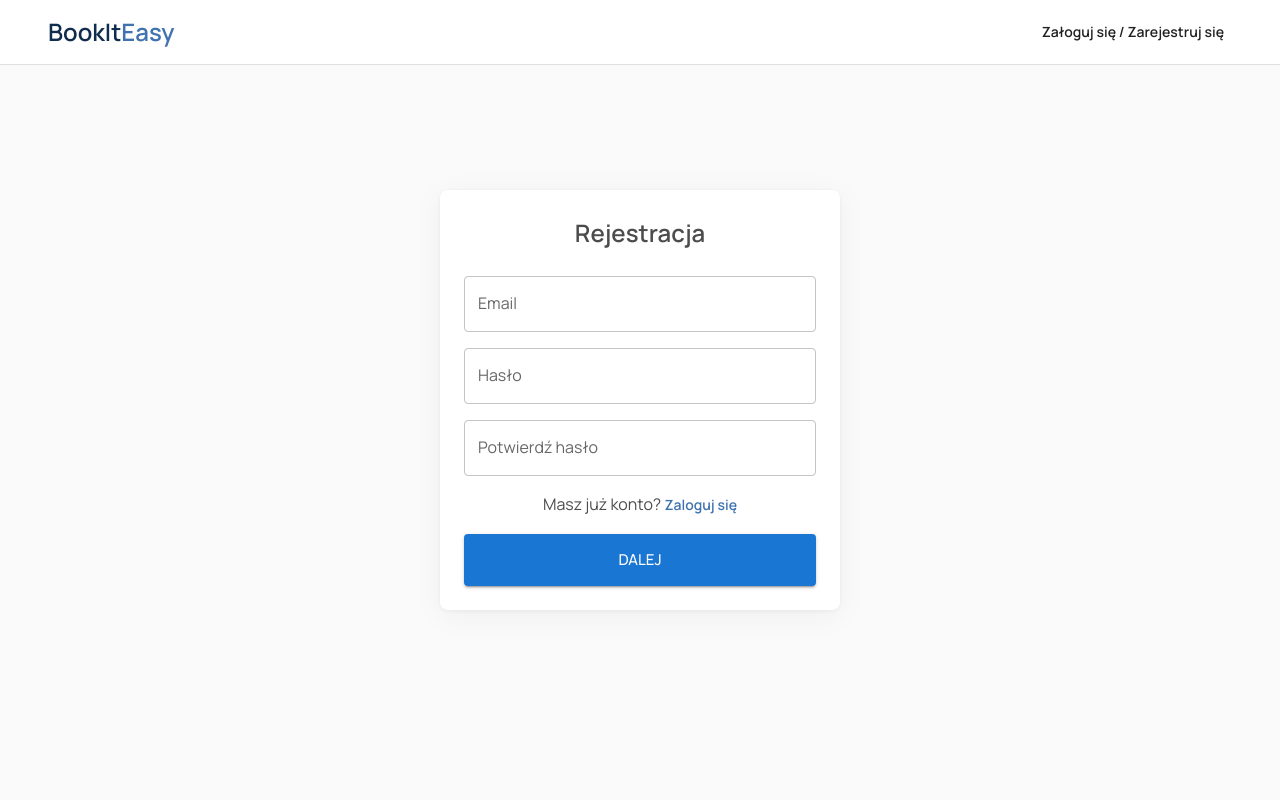
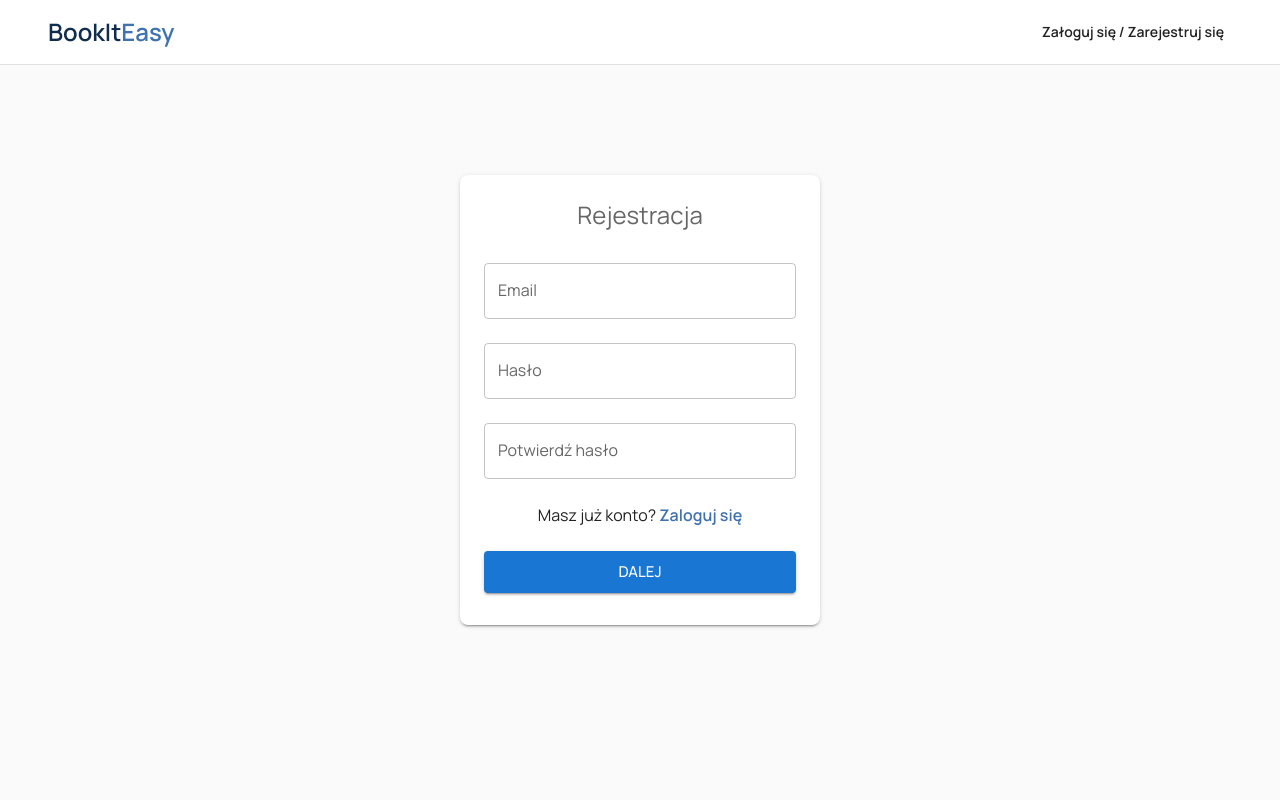
Before and after one commit to Daniruu/booking-service-frontend, a React (Create React App) app: page /register in a window 1280 px wide. Shown: the top 800 px of the page. Built offline with nearby package versions, Linux system fonts and the light colour scheme; no server answers.

Commit message:
Update: Login and Register forms updated

```diff
--- a/src/pages/Login/LoginForm/LoginForm.css
+++ /dev/null
@@ -1,36 +0,0 @@
-.login-form-container {
-    display: flex;
-    flex-direction: column;
-    align-items: center;
-    width: 400px;
-    padding: var(--spacing-lg);
-    background-color: #fff;
-    border-radius: var(--border-radius-base);
-    box-shadow: var(--box-shadow-medium);
-}
-
-.login-form-container h2 {
-    margin-bottom: var(--spacing-lg);
-}
-
-.login-form-container a {
-    font-size: var(--font-size-sm);
-}
-
-.login-form-container p {
-    margin: 0;
-}
-
-.login-form {
-    display: flex;
-    flex-direction: column;
-    align-items: center;
-    gap: var(--spacing-md);
-    width: 100%;
-}
-
-.login-form button {
-    height: 52px;
-    width: 100%;
-    font-family: var(--font-family-base);
-}
--- a/src/pages/Login/LoginPage/LoginPage.js
+++ b/src/pages/Login/LoginPage/LoginPage.js
@@ -2,33 +2,26 @@ import React from 'react';
 import { useNavigate } from 'react-router-dom';
 import { useAuth } from '../../../context/AuthContext';
 import { useUser } from '../../../context/UserContext';
-import { useNotification } from '../../../context/NotificationContext';
+import { Box, Container } from '@mui/material';
 import LoginForm from '../LoginForm/LoginForm';
-import './LoginPage.css';
-import WideContainer from '../../../components/layout/WideContainer/WideContainer';
-import { Box, Container, Toolbar } from '@mui/material';
 
 const LoginPage = () => {
     const { login } = useAuth();
-    const { showNotification } = useNotification();
     const { fetchUserData } = useUser();
     const navigate = useNavigate();
 
-    const handleLoginSubmit = async (credentials) => {
-        try {
-            await login(credentials);
+    const handleLogin = async (loginDto) => {
+        const isLoggedIn = await login(loginDto);
+        if (isLoggedIn) {
             await fetchUserData();
             navigate('/');
-        } catch (error) {
-            console.error(error);
-            showNotification('Bąd przy logowaniu', error.message, 'error');
         }
-    }
+    };
 
     return (
         <Container>
             <Box sx={{ display: 'flex', alignItems: 'center', justifyContent: 'center', height: '100vh' }}>
-                <LoginForm onSubmit={handleLoginSubmit} />
+                <LoginForm onSubmit={handleLogin} />
             </Box>
         </Container>
     );
--- a/src/pages/Register/RegisterForm/RegisterForm.css
+++ /dev/null
@@ -1,43 +0,0 @@
-.register-form-container {
-    position: relative;
-    display: flex;
-    flex-direction: column;
-    align-items: center;
-    width: 400px;
-    padding: var(--spacing-lg);
-    background-color: #fff;
-    border-radius: var(--border-radius-base);
-    box-shadow: var(--box-shadow-medium);
-}
-
-.register-form-container h2 {
-    margin-bottom: var(--spacing-lg);
-}
-
-.register-form-container a {
-    font-size: var(--font-size-sm);
-}
-
-.register-form-container p {
-    margin: 0;
-}
-
-.register-form {
-    display: flex;
-    flex-direction: column;
-    align-items: center;
-    gap: var(--spacing-md);
-    width: 100%;
-}
-
-.register-form button {
-    height: 52px;
-    width: 100%;
-    font-family: var(--font-family-base);
-}
-
-.register-form-back-button {
-    position: absolute;
-    top: 10px;
-    right: 10px;
-}
--- a/src/pages/Register/RegisterForm/RegisterForm.js
+++ b/src/pages/Register/RegisterForm/RegisterForm.js
@@ -1,10 +1,9 @@
 import React, { useState } from 'react';
 import { Link } from 'react-router-dom';
 import { validateEmail, validatePassword, validatePhoneNumber, validateTextField } from '../../../utils/validations';
-import { Button, IconButton, TextField } from '@mui/material';
+import { Button, Card, CardContent, CardHeader, IconButton, Stack, TextField, Typography } from '@mui/material';
 import { formatPhoneNumber, unformatPhoneNumber} from '../../../utils/formatPhone';
 import ArrowBackIcon from '@mui/icons-material/ArrowBack';
-import './RegisterForm.css';
 
 const RegisterForm = ({ onSubmit }) => {
     const [step, setStep] = useState(1);
@@ -105,21 +104,32 @@ const RegisterForm = ({ onSubmit }) => {
             const { confirmPassword, ...finalDataToSubmit } = dataToSubmit;
             onSubmit(finalDataToSubmit);
         }
-    }
-
+    };
 
     return (
-        <div className='register-form-container'>
-            <h2>Rejestracja</h2>
+        <Card sx={{ display: 'flex', flexDirection: 'column', minWidth: 360, borderRadius: 2, p: 1, position: 'relative' }} elevation={2}>
+            <CardHeader
+                title='Rejestracja'
+                sx={{
+                    alignSelf: 'center',
+                    color: 'text.secondary',
+                    '& .MuiCardHeader-action': {
+                        marginTop: 0,
+                        marginRight: 0,
+                        marginBottom: 0,
+                        alignSelf: 'center'
+                    }
+                }}
+            />
             {step > 1 && (
-                <IconButton className='register-form-back-button' aria-label='back' onClick={handlePrevStep} sx={{ position: 'absolute', right: 8, top: 8 }}>
+                <IconButton aria-label='back' onClick={handlePrevStep} sx={{ position: 'absolute', right: 16, top: 16 }}>
                     <ArrowBackIcon />
                 </IconButton>
             )}
+            <CardContent component='form' onSubmit={handleSubmit} noValidate>
             {(step === 1) && (
-                <form className='register-form' onSubmit={handleNextStep} noValidate>
+                <Stack spacing={3}>
                     <TextField
-                        fullWidth
                         id='outlined-basic'
                         label='Email'
                         variant='outlined'
@@ -129,9 +139,9 @@ const RegisterForm = ({ onSubmit }) => {
                         error={errors.email.length > 0}
                         helperText={errors.email}
                         placeholder='user@example.com'
+                        fullWidth
                     />
                     <TextField
-                        fullWidth
                         type='password'
                         id='outlined-basic'
                         label='Hasło'
@@ -141,9 +151,9 @@ const RegisterForm = ({ onSubmit }) => {
                         onChange={handleChange}
                         error={errors.password.length > 0}
                         helperText={errors.password}
+                        fullWidth
                     />
                     <TextField
-                        fullWidth
                         type='password'
                         id='outlined-basic'
                         label='Potwierdź hasło'
@@ -153,16 +163,16 @@ const RegisterForm = ({ onSubmit }) => {
                         onChange={handleChange}
                         error={errors.confirmPassword.length > 0}
                         helperText={errors.confirmPassword}
+                        fullWidth
                     />
-                    <p>Masz już konto? <Link to='/login'>Zaloguj się</Link></p>
-                    <Button variant='contained' onClick={handleNextStep} size='large'>Dalej</Button>
-                </form>
+                    <Typography sx={{ alignSelf: 'center' }}>Masz już konto? <Link to='/login'>Zaloguj się</Link></Typography>
+                    <Button variant='contained' type='button' onClick={handleNextStep} size='large'>Dalej</Button>
+                </Stack>
             )}
 
             {(step === 2) && (
-                <form className='register-form' onSubmit={handleSubmit} noValidate>
+                <Stack spacing={3}>
                     <TextField
-                        fullWidth
                         id='outlined-basic'
                         label='Imię'
                         variant='outlined'
@@ -171,9 +181,9 @@ const RegisterForm = ({ onSubmit }) => {
                         onChange={handleChange}
                         error={errors.name.length > 0}
                         helperText={errors.name}
+                        fullWidth
                     />
                     <TextField
-                        fullWidth
                         id='outlined-basic'
                         label='Telefon'
                         variant='outlined'
@@ -183,12 +193,16 @@ const RegisterForm = ({ onSubmit }) => {
                         error={errors.phone.length > 0}
                         helperText={errors.phone}
                         placeholder='+48'
+                        fullWidth
                     />
-                    <p>Masz już konto? <Link to='/login'>Zaloguj się</Link></p>
+                    <Typography sx={{ alignSelf: 'center' }}>Masz już konto? <Link to='/login'>Zaloguj się</Link></Typography>
                     <Button variant='contained' type='submit' size='large'>Zarejestruj się</Button>
-                </form>
+                </Stack>
             )}
-        </div>
+            </CardContent>
+
+
+        </Card>
     );
 };
 
--- a/src/pages/Register/RegisterPage/RegisterPage.css
+++ /dev/null
@@ -1,6 +0,0 @@
-.register-page {
-    display: flex;
-    align-items: center;
-    justify-content: center;
-    height: 100%;
-}
--- a/src/pages/Register/RegisterPage/RegisterPage.js
+++ b/src/pages/Register/RegisterPage/RegisterPage.js
@@ -1,34 +1,26 @@
 import React from 'react';
 import { useNavigate } from 'react-router-dom';
 import { useAuth } from '../../../context/AuthContext';
-import { useNotification } from '../../../context/NotificationContext';
+import { Box, Container } from '@mui/material';
 import RegisterForm from '../RegisterForm/RegisterForm';
-import './RegisterPage.css';
-import WideContainer from '../../../components/layout/WideContainer/WideContainer';
-import { Box } from '@mui/material';
 
 const RegisterPage = () => {
     const { register } = useAuth();
-    const { showNotification } = useNotification();
     const navigate = useNavigate();
 
-    const handleRegisterSubmit = async (formData) => {
-        try {
-            await register(formData);
+    const handleRegister = async (registerDto) => {
+        const isRegistered = await register(registerDto);
+        if (isRegistered) {
             navigate('/login');
-
-        } catch (error) {
-            console.error(error);
-            showNotification('Bąd przy rejestracji', error.message, 'error');
         }
-    }
+    };
 
     return (
-        <WideContainer>
+        <Container>
             <Box sx={{ display: 'flex', alignItems: 'center', justifyContent: 'center', height: '100vh' }}>
-                <RegisterForm onSubmit={handleRegisterSubmit} />
+                <RegisterForm onSubmit={handleRegister} />
             </Box>
-        </WideContainer>
+        </Container>
     );
 };
 
--- a/src/utils/api.js
+++ b/src/utils/api.js
@@ -5,8 +5,7 @@ export const sendRequest = async (url, options = {}) => {
         ...options,
         method: options.method || 'GET',
         headers: {
-            ...options.headers,
-            'Content-Type': options.headers
+            ...options.headers
         },
         body: options.body ? options.body : undefined
     });
--- a/src/utils/errorHandler.js
+++ b/src/utils/errorHandler.js
@@ -9,7 +9,13 @@ export const handleError = async (error) => {
                 } else if (json.message) {
                     throw new Error(json.message);
                 } else {
-                    throw new Error("Wystąpił bąd");
+                    throw new Error('Wystąpił bład');
+                }
+            case 401:
+                if(json.message) {
+                    throw new Error(json.message);
+                } else {
+                    throw new Error('Wystąpił bład');
                 }
             case 500:
                 throw new Error(json.message + json.details);
```
Also changed, not shown: src/context/AuthContext.js (+17 -34 lines), src/pages/Login/LoginForm/LoginForm.js (+11 -11 lines).
